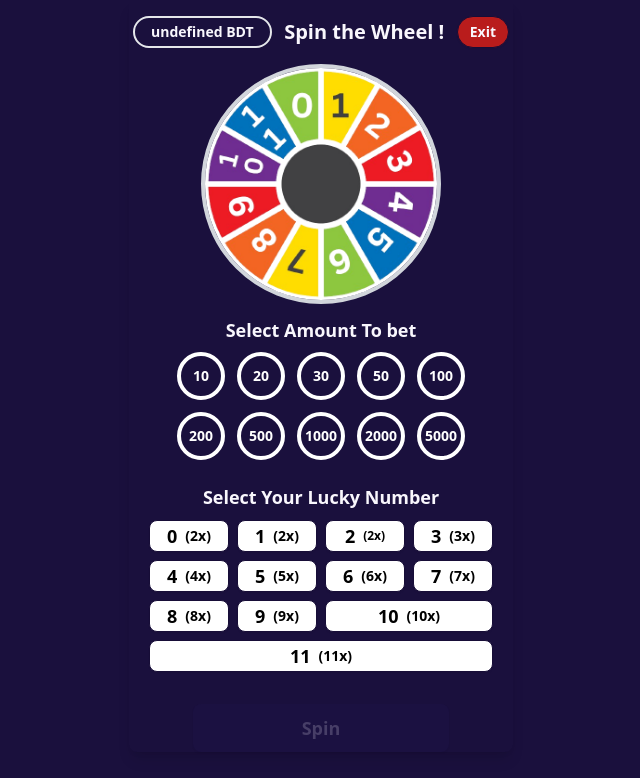
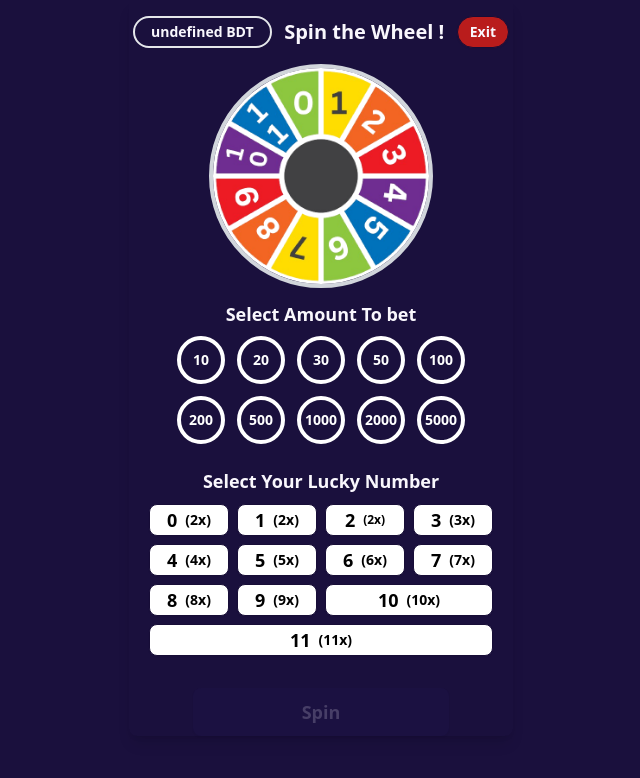
Before and after one commit to Shatab99/Winbazz-project, a React (Vite) app: page /wheelGame in a window 1280 px wide. Shown: the top 778 px of the page, without its empty margins (319-959 px from the left). Built offline with nearby package versions, Linux system fonts and the light colour scheme; no server answers; sample sign-in values are in the browser's storage.

Commit message:
cutting wheel

```diff
--- a/src/Pages/Game/WheelGame/WheelGame.jsx
+++ b/src/Pages/Game/WheelGame/WheelGame.jsx
@@ -67,7 +67,7 @@ const WheelGame = () => {
             </div>
             <div className='flex flex-col gap-3'>
                 <div className=''>
-                    <div className={`relative mx-auto w-60 h-60 border-4 border-gray-300 rounded-full transition-transform duration-300 ${isSpinning ? 'animate-spin' : ''}`}>
+                    <div className={`relative mx-auto w-56 h-56 border-4 border-gray-300 rounded-full transition-transform duration-300 ${isSpinning ? 'animate-spin' : ''}`}>
                         <img src={wheelSpin} alt="" className='bg-white rounded-full' />
                         <p className={`absolute animate-bounce top-[40%] ${result < 10 ? 'left-[45%]' : 'left-[41%]'} text-5xl font-bold`}>{isSpinning ? '' : result}</p>
                     </div>
```
